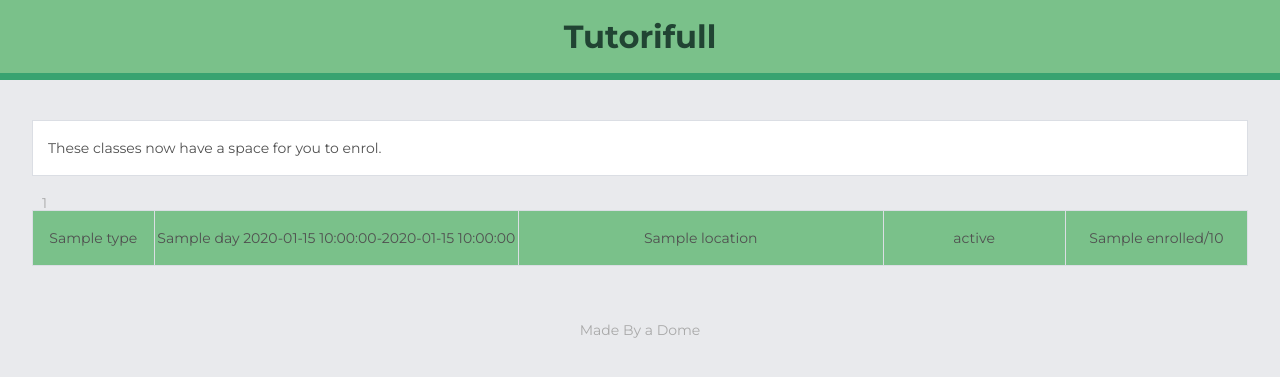
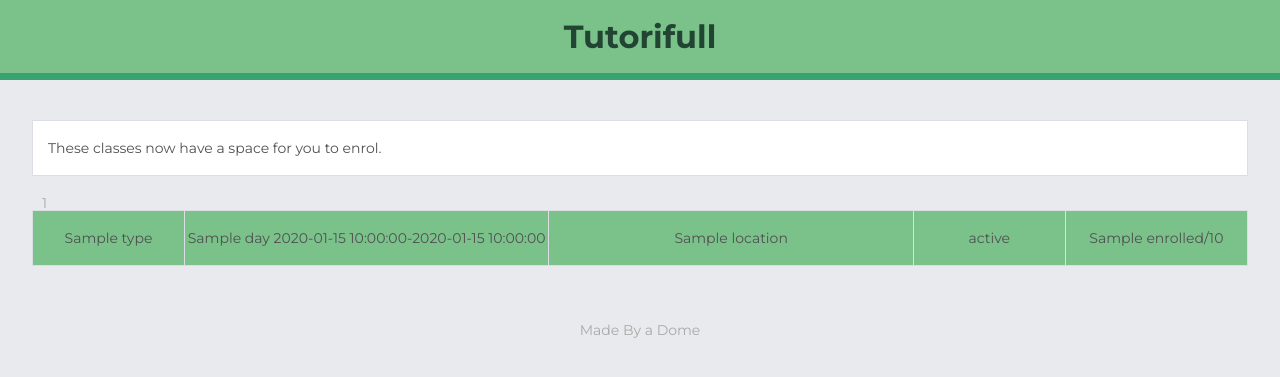
Before and after one commit to daniel-hocking/Tutorifull, a Flask app: template templates/email.html in a window 1280 px wide. Shown: the top 377 px of the page. Run offline with Flask 2, Linux system fonts and the light colour scheme; the template is opened without the code that fills it: most values are stand-ins (such as "Sample title", 1, 10 or a date in 2020).

Commit message:
added some weight to class type cause it was squished on phones

```diff
--- a/templates/email.html
+++ b/templates/email.html
@@ -115,7 +115,7 @@
                 text-align: center;
             }
             .classTable td.class-type {
-                width: 10%;
+                width: 12.5%;
             }
 
             .classTable td.class-time {
@@ -127,7 +127,7 @@
             }
 
             .classTable td.class-status {
-                width: 15%;
+                width: 12.5%;
             }
 
             .classTable td.class-location {
@@ -205,7 +205,7 @@
                                             </caption>
                                             {% for class in course.classes %}
                                                 <tr style="background-color: {{ loop.cycle('#7ac18a', '#85ce95') }};">
-                                                    <td valign="top" class="class-type" style="-webkit-text-size-adjust: 100%;-ms-text-size-adjust: 100%;mso-table-lspace: 0pt;mso-table-rspace: 0pt;font-family: 'Montserrat', sans-serif;font-size: 14px;padding-top: 15px;padding-bottom: 15px;border: 1px solid #dbdee4;text-align: center;width: 10%;">
+                                                    <td valign="top" class="class-type" style="-webkit-text-size-adjust: 100%;-ms-text-size-adjust: 100%;mso-table-lspace: 0pt;mso-table-rspace: 0pt;font-family: 'Montserrat', sans-serif;font-size: 14px;padding-top: 15px;padding-bottom: 15px;border: 1px solid #dbdee4;text-align: center;width: 12.5%;">
                                                         {{ class.type }}
                                                     </td>
                                                     <td valign="top" class="class-time" style="-webkit-text-size-adjust: 100%;-ms-text-size-adjust: 100%;mso-table-lspace: 0pt;mso-table-rspace: 0pt;font-family: 'Montserrat', sans-serif;font-size: 14px;padding-top: 15px;padding-bottom: 15px;border: 1px solid #dbdee4;text-align: center;width: 30%;">
@@ -218,7 +218,7 @@
                                                             {{ class.location }}
                                                         {% endif %}
                                                     </td>
-                                                    <td valign="top" class="class-status" style="-webkit-text-size-adjust: 100%;-ms-text-size-adjust: 100%;mso-table-lspace: 0pt;mso-table-rspace: 0pt;font-family: 'Montserrat', sans-serif;font-size: 14px;padding-top: 15px;padding-bottom: 15px;border: 1px solid #dbdee4;text-align: center;width: 15%;">
+                                                    <td valign="top" class="class-status" style="-webkit-text-size-adjust: 100%;-ms-text-size-adjust: 100%;mso-table-lspace: 0pt;mso-table-rspace: 0pt;font-family: 'Montserrat', sans-serif;font-size: 14px;padding-top: 15px;padding-bottom: 15px;border: 1px solid #dbdee4;text-align: center;width: 12.5%;">
                                                         {{ class.status }}
                                                     </td>
                                                     <td valign="top" class="class-enrolled" style="-webkit-text-size-adjust: 100%;-ms-text-size-adjust: 100%;mso-table-lspace: 0pt;mso-table-rspace: 0pt;font-family: 'Montserrat', sans-serif;font-size: 14px;padding-top: 15px;padding-bottom: 15px;border: 1px solid #dbdee4;text-align: center;width: 15%;">
--- a/templates/email_with_style_tag.html
+++ b/templates/email_with_style_tag.html
@@ -115,7 +115,7 @@
                 text-align: center;
             }
             .classTable td.class-type {
-                width: 10%;
+                width: 12.5%;
             }
 
             .classTable td.class-time {
@@ -127,7 +127,7 @@
             }
 
             .classTable td.class-status {
-                width: 15%;
+                width: 12.5%;
             }
 
             .classTable td.class-location {
```
